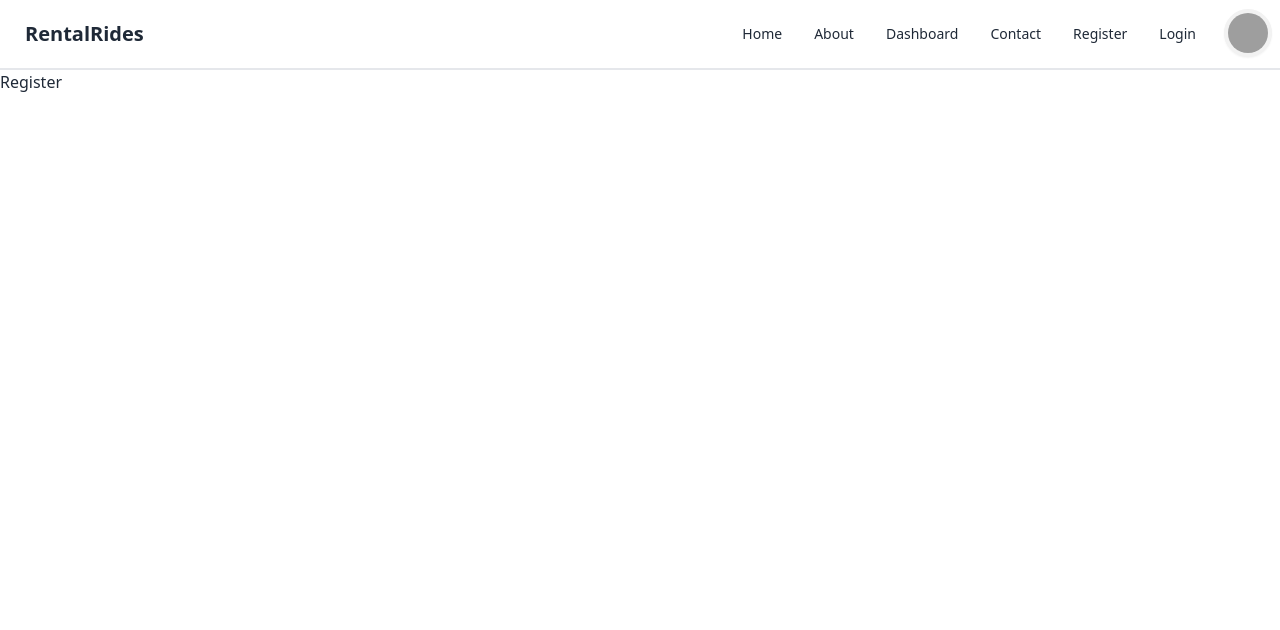
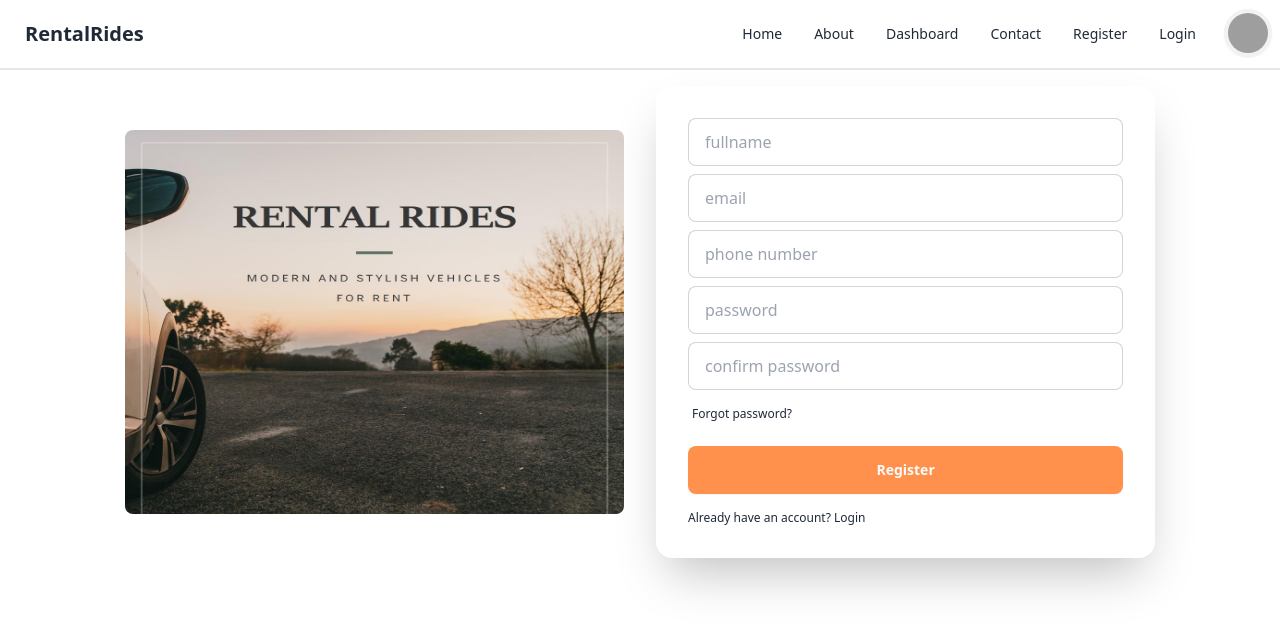
Before and after one commit to kemboi590/Rental-Rides-Client, a React (Vite) app: page /register in a window 1280 px wide. Shown: the top 630 px of the page. Built offline with nearby package versions, Linux system fonts and the light colour scheme; grey boxes are pictures that could not be loaded.

Commit message:
added register and login form

```diff
--- a/package.json
+++ b/package.json
@@ -13,6 +13,7 @@
     "lucide-react": "^0.400.0",
     "react": "^18.3.1",
     "react-dom": "^18.3.1",
+    "react-hook-form": "^7.52.1",
     "react-router-dom": "^6.24.1"
   },
   "devDependencies": {
--- a/src/pages/landingPage/Hero.tsx
+++ b/src/pages/landingPage/Hero.tsx
@@ -3,7 +3,7 @@ import bgrides from '../../assets/images/bgrides.jpeg'
 const Hero = () => {
     return (
         <div
-            className="hero min-h-screen"
+            className="hero h-full lg:h-screen"
             style={{
                 backgroundImage: `url(${bgrides})`,
                 backgroundSize: 'cover',
--- a/src/pages/login/Login.tsx
+++ b/src/pages/login/Login.tsx
@@ -1,10 +1,48 @@
 import Navbar from "../../components/navbar/Navbar"
+import authImage from "../../assets/images/auth/authimg.png"
 
 const Login = () => {
   return (
     <div>
          < Navbar />
-            <h2>Login</h2>
+         <div className="hero-content flex-col lg:flex-row-reverse gap-8 h-fit">
+        <div className="card bg-base-100 w-full lg:w-[40%] shadow-2xl">
+          <form className="card-body">
+
+            <div className="form-control">
+              <input type="email" placeholder="email" className="input input-bordered" required />
+            </div>
+
+
+            <div className="form-control">
+              <input type="password" placeholder="password" className="input input-bordered" required />
+            </div>
+
+
+            <div>
+              <label className="label">
+                <a href="#" className="label-text-alt link link-hover">Forgot password?</a>
+              </label>
+            </div>
+
+            <div className="form-control mt-2">
+              <button className="btn bg-webcolor text-text-light hover:text-black border-none">Login</button>
+            </div>
+
+            <div className="form-control mt-2">
+              <a href="#" className="label-text-alt link link-hover">Don't have an account? Register</a>
+            </div>
+
+          </form>
+        </div>
+
+
+        {/* on small screens, do not show the image */}
+        <div className="hidden lg:block w-full lg:w-[40%] h-96 ">
+          <img src={authImage} alt="auth" className="w-full h-full object-cover lg:object-fill rounded-lg" />
+        </div>
+
+      </div>
     </div>
   )
 }
--- a/src/pages/register/Register.tsx
+++ b/src/pages/register/Register.tsx
@@ -1,11 +1,60 @@
 import Navbar from "../../components/navbar/Navbar"
+import authImage from "../../assets/images/auth/authimg.png"
 
 const Register = () => {
   return (
     <div>
-         < Navbar />
-         <h2>Register</h2>
+      < Navbar />
+
+
+      <div className="hero-content flex-col lg:flex-row-reverse gap-8 h-fit">
+        <div className="card bg-base-100 w-full lg:w-[40%] shadow-2xl">
+          <form className="card-body">
+            <div className="form-control">
+              <input type="text" placeholder="fullname" className="input input-bordered" required />
+            </div>
+            <div className="form-control">
+              <input type="email" placeholder="email" className="input input-bordered" required />
+            </div>
+
+            <div className="form-control">
+              <input type="string" placeholder="phone number" className="input input-bordered" required />
+            </div>
+
+            <div className="form-control">
+              <input type="password" placeholder="password" className="input input-bordered" required />
+            </div>
+
+            <div className="form-control">
+              <input type="password" placeholder="confirm password" className="input input-bordered" required />
+            </div>
+            <div>
+              <label className="label">
+                <a href="#" className="label-text-alt link link-hover">Forgot password?</a>
+              </label>
+            </div>
+
+            <div className="form-control mt-2">
+              <button className="btn bg-webcolor text-text-light hover:text-black border-none">Register</button>
+            </div>
+
+            <div className="form-control mt-2">
+              <a href="#" className="label-text-alt link link-hover">Already have an account? Login</a>
+            </div>
+
+          </form>
+        </div>
+
+
+        {/* on small screens, do not show the image */}
+        <div className="hidden lg:block w-full lg:w-[40%] h-96 ">
+          <img src={authImage} alt="auth" className="w-full h-full object-cover lg:object-fill rounded-lg" />
+        </div>
+
+      </div>
     </div>
+
+
   )
 }
 
```
Also changed, not shown: src/assets/images/auth/authimg.png (added), 1 other file (tests, documents, lock files or other folders).
